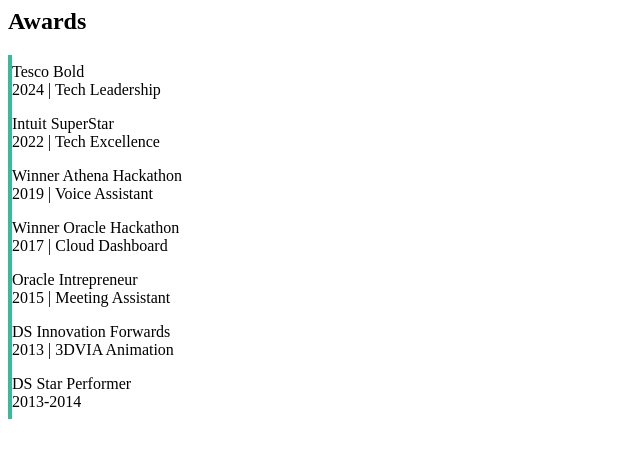
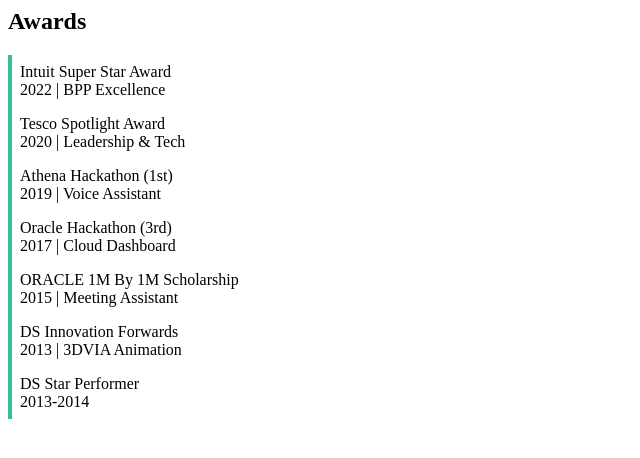
Before and after one commit to anandkshitiz/anandkshitiz.github.io, a Jekyll site: the page tabs/about/content/awards-section.html, which Jekyll copies as it is, in a window 1280 px wide. Shown: the top 458 px of the page, without its empty margins (0-640 px from the left). Built offline with Jekyll 4.4.1, drawn with Linux system fonts in a browser that asks for light colours.

Commit message:
new awards format

```diff
--- a/tabs/about/content/awards-section.html
+++ b/tabs/about/content/awards-section.html
@@ -2,47 +2,47 @@
 <div class="row g-2">
     <div class="col-md-3 mb-2">
         <div class="card h-100 shadow-sm border-left-success">
-            <div class="card-body py-2">
-                <div class="h6 mb-0">Tesco Bold</div>
-                <div class="text-muted text-small">2024 | Tech Leadership</div>
+            <div class="card-body py-2 px-2">
+                <div class="h6 mb-0">Intuit Super Star Award</div>
+                <div class="text-muted text-small">2022 | BPP Excellence</div>
             </div>
         </div>
     </div>
     <div class="col-md-3 mb-2">
         <div class="card h-100 shadow-sm border-left-success">
-            <div class="card-body py-2">
-                <div class="h6 mb-0">Intuit SuperStar</div>
-                <div class="text-muted text-small">2022 | Tech Excellence</div>
+            <div class="card-body py-2 px-2">
+                <div class="h6 mb-0">Tesco Spotlight Award</div>
+                <div class="text-muted text-small">2020 | Leadership & Tech</div>
             </div>
         </div>
     </div>
     <div class="col-md-3 mb-2">
         <div class="card h-100 shadow-sm border-left-success">
-            <div class="card-body py-2">
-                <div class="h6 mb-0">Winner Athena Hackathon</div>
+            <div class="card-body py-2 px-2">
+                <div class="h6 mb-0">Athena Hackathon (1st)</div>
                 <div class="text-muted text-small">2019 | Voice Assistant</div>
             </div>
         </div>
     </div>
     <div class="col-md-3 mb-2">
         <div class="card h-100 shadow-sm border-left-success">
-            <div class="card-body py-2">
-                <div class="h6 mb-0">Winner Oracle Hackathon</div>
+            <div class="card-body py-2 px-2">
+                <div class="h6 mb-0">Oracle Hackathon (3rd)</div>
                 <div class="text-muted text-small">2017 | Cloud Dashboard</div>
             </div>
         </div>
     </div>
     <div class="col-md-4 mb-2">
         <div class="card h-100 shadow-sm border-left-success">
-            <div class="card-body py-2">
-                <div class="h6 mb-0">Oracle Intrepreneur</div>
+            <div class="card-body py-2 px-2">
+                <div class="h6 mb-0">ORACLE 1M By 1M Scholarship</div>
                 <div class="text-muted text-small">2015 | Meeting Assistant</div>
             </div>
         </div>
     </div>
     <div class="col-md-4 mb-2">
         <div class="card h-100 shadow-sm border-left-success">
-            <div class="card-body py-2">
+            <div class="card-body py-2 px-2">
                 <div class="h6 mb-0">DS Innovation Forwards</div>
                 <div class="text-muted text-small">2013 | 3DVIA Animation</div>
             </div>
@@ -50,7 +50,7 @@
     </div>
     <div class="col-md-4 mb-2">
         <div class="card h-100 shadow-sm border-left-success">
-            <div class="card-body py-2">
+            <div class="card-body py-2 px-2">
                 <div class="h6 mb-0">DS Star Performer</div>
                 <div class="text-muted text-small">2013-2014</div>
             </div>
@@ -62,9 +62,11 @@
 .border-left-success {
     border-left: 4px solid #37BC9B;
 }
-.card-body.py-2 {
+.card-body.py-2.px-2 {
     padding-top: 0.5rem;
     padding-bottom: 0.5rem;
+    padding-left: 0.5rem;
+    padding-right: 0.5rem;
 }
 .row.g-2 {
     --bs-gutter-x: 0.5rem;
```
